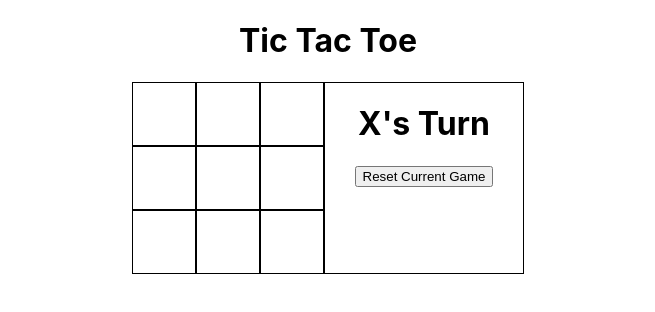
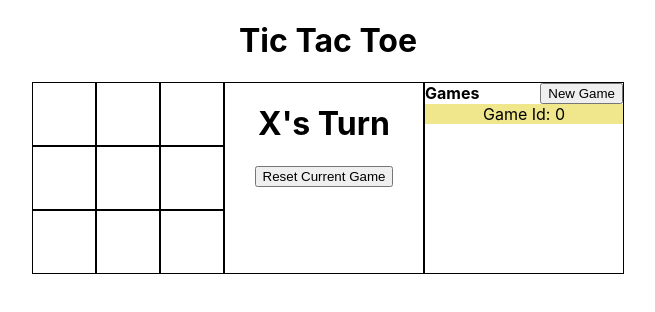
Before and after one commit to tcgfh/tictactoe, a React (Create React App) app: page / in a window 1280 px wide. Shown: the top 312 px of the page, without its empty margins (312-967 px from the left). Built offline with nearby package versions, Linux system fonts and the light colour scheme.

Commit message:
Add Match  Scoreboard
match scoreboard lists the games in the match and enables the user to add a new
game

Added an action for adding a new game
and corresponding reducers to add the
game. Adding a game also sets the current game id

```diff
--- a/src/Arena.css
+++ b/src/Arena.css
@@ -1,5 +1,6 @@
 .arena {
     display: grid;
-    grid-template-columns: auto 200px;
+    grid-template-columns: auto 200px 200px;
+    grid-template-rows: 192px;
     justify-content: center;
 }
--- a/src/Arena.jsx
+++ b/src/Arena.jsx
@@ -2,15 +2,18 @@ import React, { useMemo, useReducer, } from "react";
 import "./Arena.css"
 import Board from "./Board";
 import { CurrentGameContext } from "./CurrentGameContext";
+import { MatchContext } from "./MatchContext";
 
 import {TOKEN} from "./Constants";
 import GameScoreboard from "./GameScoreboard";
+import MatchScoreboard from "./MatchScoreboard";
 
 const ROOT_ACTION_TYPES = {
     updateCurrentGame: "updateCurrentGame",
     updateGame: "updateGame",
     resetCurrentGame: "resetCurrentGame",
     resetGame: "resetGame",
+    addGame: "addGame",
 };
 
 function game(state, action = {}) {
@@ -29,6 +32,11 @@ function game(state, action = {}) {
 
 function gamesById(state, action = {}) {
     switch(action.type) {
+        case ROOT_ACTION_TYPES.addGame: {
+            const updatedGames = [...state];
+            updatedGames.push(game());
+            return updatedGames;
+        }
         case ROOT_ACTION_TYPES.resetGame: {
             const {
                 gameId,
@@ -75,19 +83,30 @@ function rootReducer(state, action = {}) {
             return updatedRoot;
         }
         case ROOT_ACTION_TYPES.resetCurrentGame: {
-            const updatedGames = gameById(state.gamesById, {
+            const updatedGames = gamesById(state.gamesById, {
                 type: ROOT_ACTION_TYPES.resetGame,
                 gameId: state.currGameId,
             });
-            if (updatedGames === state.gameById) return state;
+            if (updatedGames === state.gamesById) return state;
             const updatedRoot = {...state};
-            updatedRoot.gameById = updatedGames;
+            updatedRoot.gamesById = updatedGames;
+            return updatedRoot;
+        }
+        case ROOT_ACTION_TYPES.addGame: {
+            // add a game and make it the current one
+            const updatedGames = gamesById(state.gamesById, {
+                type: ROOT_ACTION_TYPES.addGame,
+            });
+            const updatedRoot = {...state};
+            updatedRoot.gamesById = updatedGames;
+            updatedRoot.currGameId = `${updatedGames.length -1}`;
             return updatedRoot;
         }
         default: {
+            const updatedGames = gamesById();
             return {
-                currGameId: 0,
-                gamesById: gamesById(),
+                currGameId: `${updatedGames.length - 1}`,
+                gamesById: updatedGames,
             }
         }
     }
@@ -97,9 +116,17 @@ function selectCurrentGame(state) {
     return state.gamesById[state.currGameId];
 }
 
+function selectCurrentGameId(state) {
+    return state.currGameId;
+}
+
+function selectGameIds(state) {
+    return Object.keys(state.gamesById);
+}
+
 function miniRedux() {
     const [rootState, dispatchToRoot] = useReducer(rootReducer, {}, rootReducer);
-    const currentGameContext = useMemo(()=>({
+    const currentGameState = useMemo(()=>({
         currentGame: selectCurrentGame(rootState),
         actionTypes: {
             update: ROOT_ACTION_TYPES.updateCurrentGame,
@@ -108,19 +135,31 @@ function miniRedux() {
         dispatch: dispatchToRoot,
     }), [rootState]);
 
+    const matchState = useMemo(()=>({
+        currentGameId: selectCurrentGameId(rootState),
+        gameIds: selectGameIds(rootState),
+        actionTypes: {
+            addGame: ROOT_ACTION_TYPES.addGame,
+        },
+        dispatch: dispatchToRoot,
+    }), [rootState]);
     return {
-        currentGameContext,
+        currentGameState,
+        matchState,
     };
 }
 
 function Arena(props) {
-    const { currentGameContext } = miniRedux();
+    const { currentGameState, matchState } = miniRedux();
     return (
         <div className="arena">
-            <CurrentGameContext.Provider value={currentGameContext}>
+            <CurrentGameContext.Provider value={currentGameState}>
                 <Board/>
                 <GameScoreboard/>
             </CurrentGameContext.Provider>
+            <MatchContext.Provider value={matchState}>
+                <MatchScoreboard/>
+            </MatchContext.Provider>
         </div>
     )
 }
--- /dev/null
+++ b/src/MatchContext.js
@@ -0,0 +1,3 @@
+import {createContext} from "react";
+
+export const MatchContext = createContext();
--- /dev/null
+++ b/src/MatchScoreboard.css
@@ -0,0 +1,19 @@
+.matchScoreboard {
+    border: 1px solid black;
+    display: flex;
+    flex-direction: column;
+}
+
+.matchScoreboard__game--currentGame {
+    background-color: khaki;
+}
+.matchScoreboard_header {
+    display: flex;
+    justify-content: space-between;
+}
+.matchScoreboard_title {
+    font-weight: bold;
+}
+.matchScoreboard_gamelist {
+    overflow-y: auto;
+}
--- /dev/null
+++ b/src/MatchScoreboard.jsx
@@ -0,0 +1,35 @@
+import React, { useContext, useCallback } from "react";
+import { MatchContext } from "./MatchContext";
+import "./MatchScoreboard.css";
+
+function MatchScoreboard() {
+    const {
+        currentGameId,
+        gameIds,
+        dispatch,
+        actionTypes,
+    } = useContext(MatchContext);
+
+    const addGame = useCallback(()=>dispatch({type: actionTypes.addGame}));
+    return(<div className="matchScoreboard">
+        <div className="matchScoreboard_header">
+            <div className="matchScoreboard_title">Games</div>
+            <button onClick={addGame}>New Game</button>
+        </div>
+        <div className="matchScoreboard_gamelist">
+            {
+                gameIds.map(id=>{
+                    const classNames = ["matchScoreboard__game"];
+                    if (id === currentGameId) classNames.push("matchScoreboard__game--currentGame");
+                    return (
+                        <div key={id} className={classNames.join(" ")}>
+                            Game Id: {id}
+                        </div>
+                    );
+                })
+            }
+        </div>
+    </div>);
+}
+
+export default MatchScoreboard;
```
